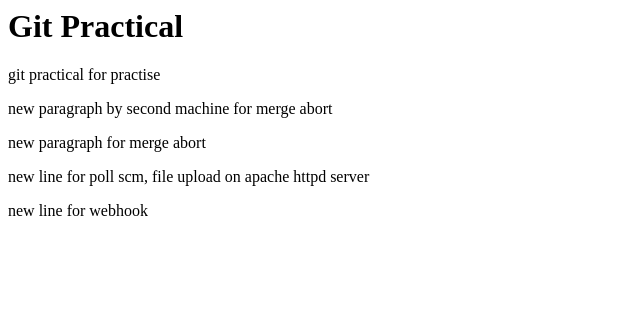
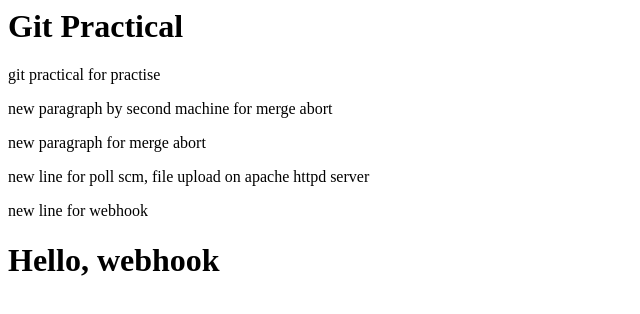
Before and after one commit to Bhushi-u/git-, a plain HTML site: page index.html in a window 1280 px wide. Shown: the whole page, without its empty margins (0-640 px from the left). Drawn offline with Linux system fonts and the light colour scheme.

Commit message:
new line

```diff
--- a/index.html
+++ b/index.html
@@ -5,4 +5,5 @@
 	<p> new paragraph for merge abort </p>
 	<p> new line for poll scm, file upload on apache httpd server </p>
 	<p> new line for webhook </p>
+	<h1> Hello, webhook </h1>
 </html>
```
